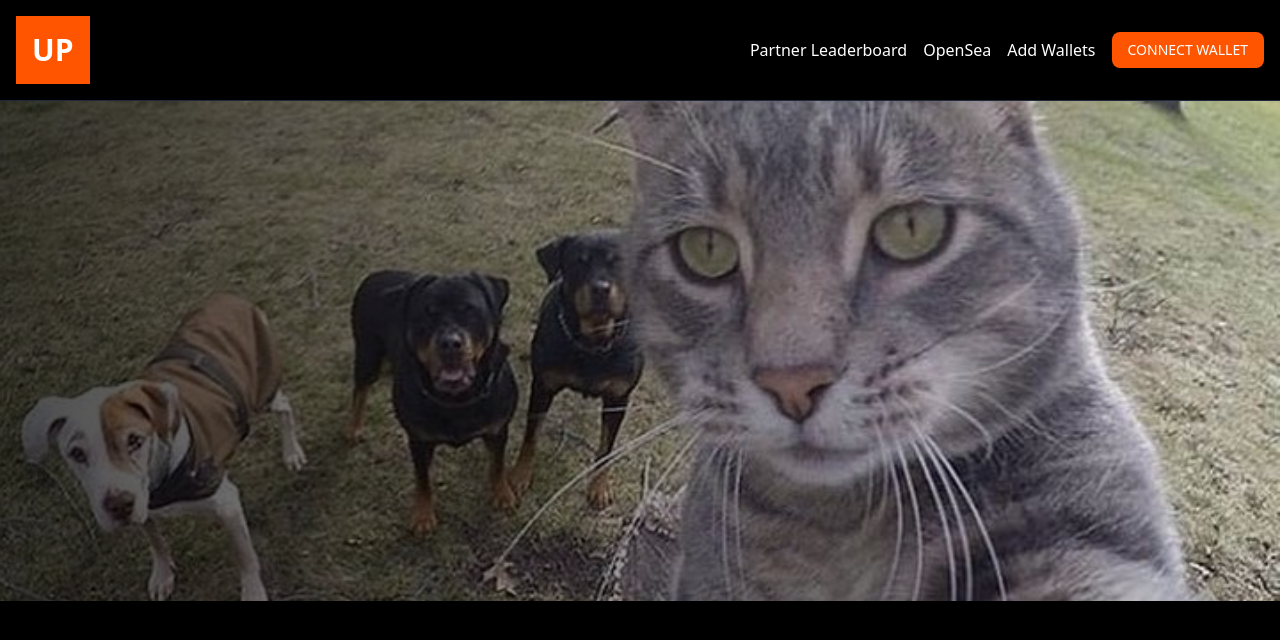
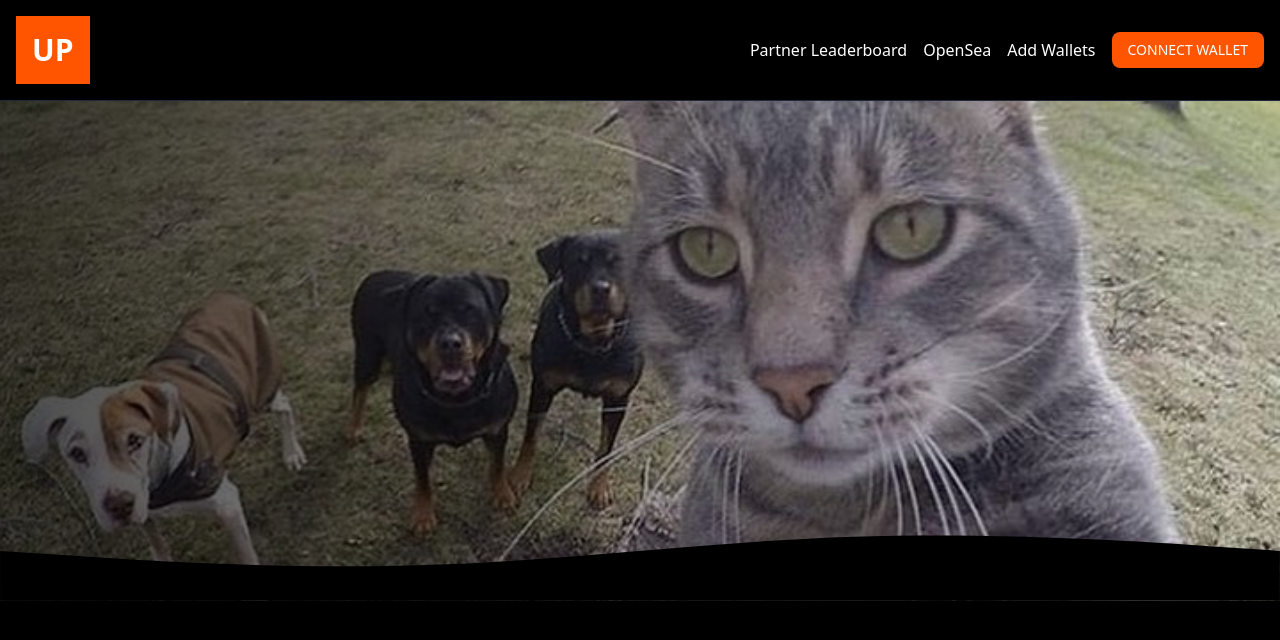
Before and after one commit to JohnPaulWeb/PLUG-PLAY-GO, a Next.js app: page / in a window 1280 px wide. Shown: the top 640 px of the page. Built offline with nearby package versions, Linux system fonts and the light colour scheme.

Commit message:
Plug| Play Go

```diff
--- a/app/page.tsx
+++ b/app/page.tsx
@@ -62,9 +62,22 @@ export default function Home() {
 
 
         <div className="absolute -bottom-0 left-0 right-0">
-
+        <svg xmlns="http://www.w3.org/2000/svg" viewBox="0 0 1440 120" className="w-full">
+            <path
+              fill="black"
+              fillOpacity="1"
+              d="M0,64L80,69.3C160,75,320,85,480,80C640,75,800,53,960,48C1120,43,1280,53,1360,58.7L1440,64L1440,120L1360,120C1280,120,1120,120,960,120C800,120,640,120,480,120C320,120,160,120,80,120L0,120Z"
+            ></path>
+          </svg>
         </div>
       </div>
+
+      <div className="container mx-auto px-4 py-8">
+        <div className="grid md:grid-cols-2 gap-8">
+
+
+          </div>
+        </div>
 
       </div>
   );
```
Also changed, not shown: 1 other file (tests, documents, lock files or other folders).
